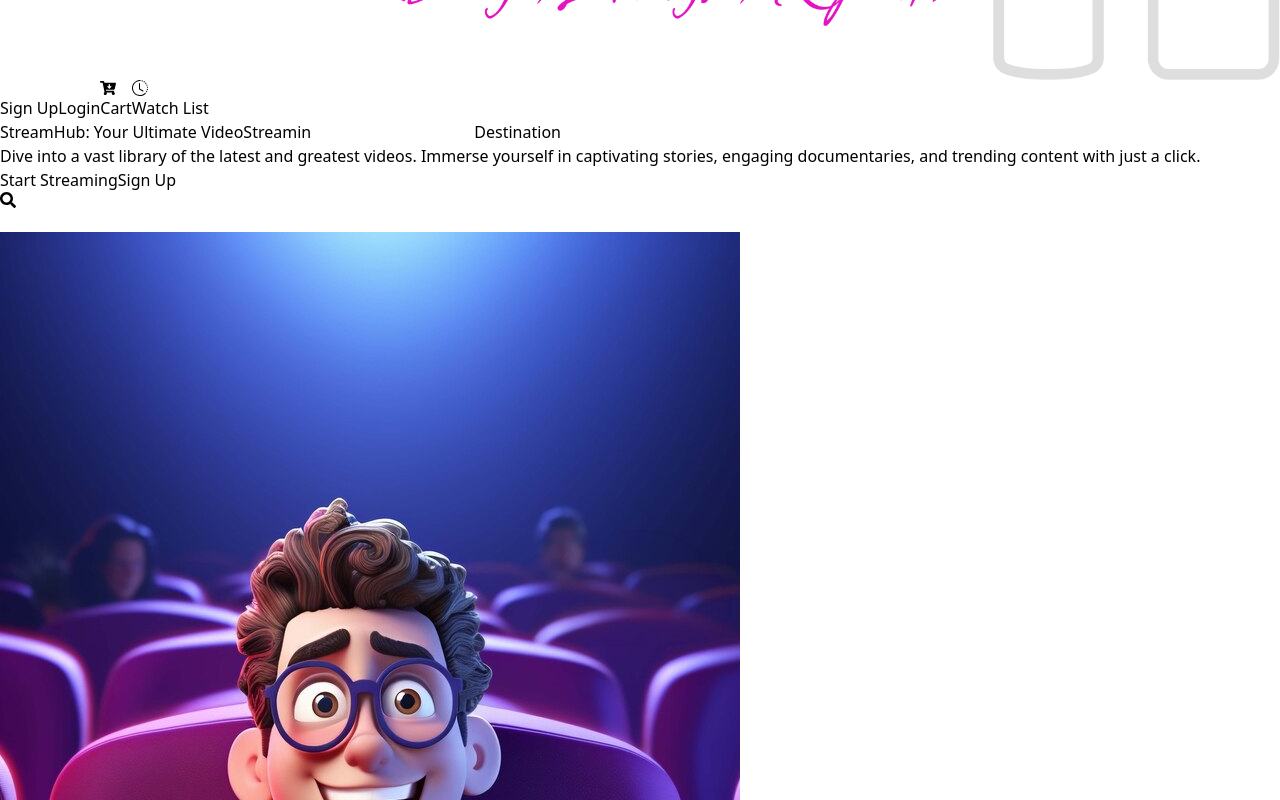
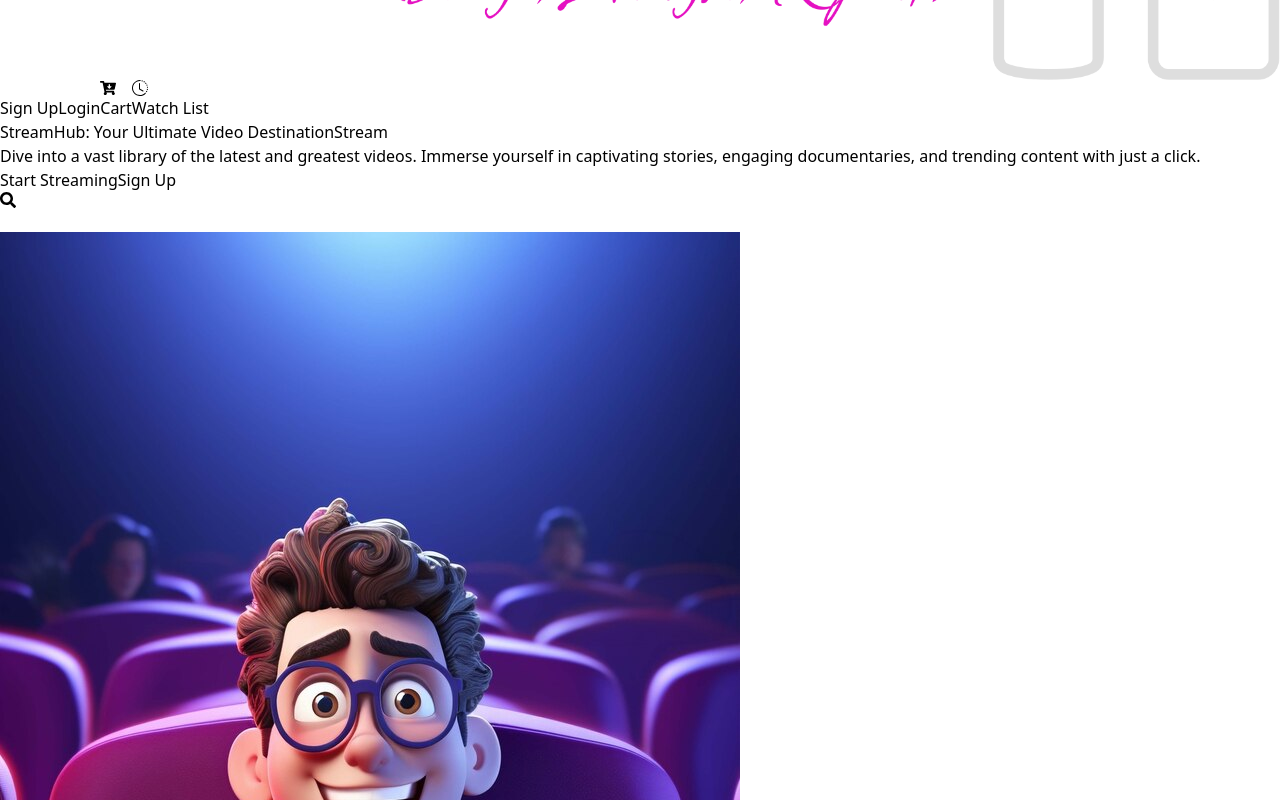
Before and after one commit to Krushna-Nanda/Krushna-web-design, a React (Vite) app: page / in a window 1280 px wide. Shown: the part 900-1700 px from the top of the page. Built offline with nearby package versions, Linux system fonts and the light colour scheme.

Commit message:
Destination Goes into Top Side

```diff
--- a/src/Screen1/FullPage.jsx
+++ b/src/Screen1/FullPage.jsx
@@ -15,9 +15,9 @@ export default function FullPage_Screen1() {
         <div className="relative flex flex-col gap-y-3 lg:w-[70%] pt-5 px-3 lg:pl-24 lg:pt-10 lg:gap-y-6 font-sans">
           <div className="text-4xl lg:text-5xl tracking-wider font-bold leading-tight">
             <p>
-              StreamHub: Your Ultimate Video
+              StreamHub: Your Ultimate Video Destination
               <ReactTyped
-                strings={["Streaming", "Waching"]}
+                strings={["Streaming", "Watching"]}
                 typeSpeed={100}
                 backSpeed={100}
                 loop
@@ -29,7 +29,6 @@ export default function FullPage_Screen1() {
                   className="bg-transparent border-none outline-none"
                 />
               </ReactTyped>
-              Destination
             </p>
           </div>
           <div className="text-gray-300 flex flex-col lg:flex-row gap-y-1 text-base">
```
